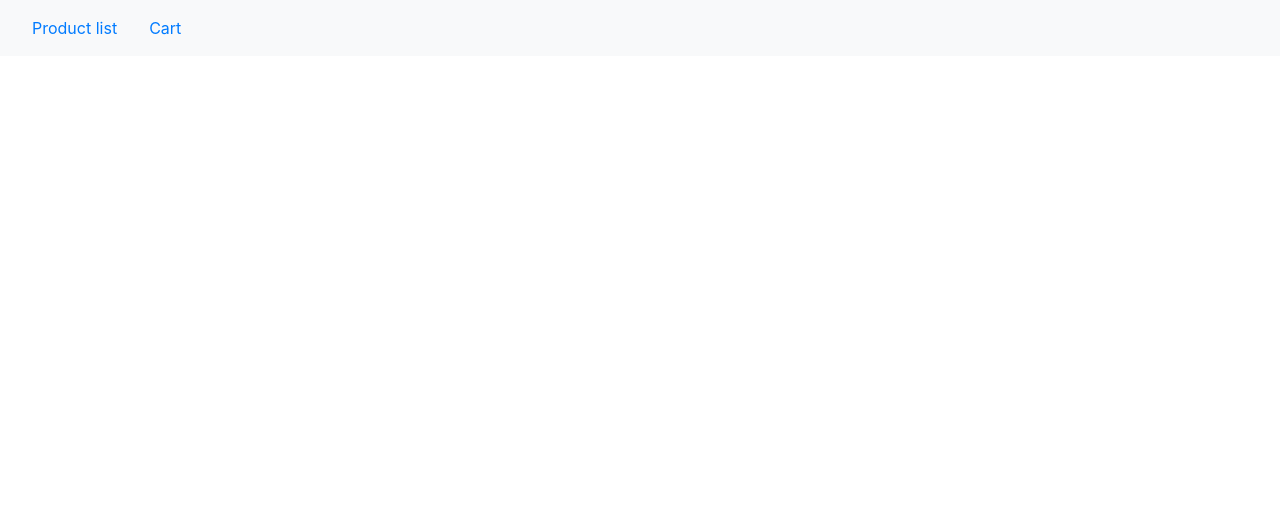
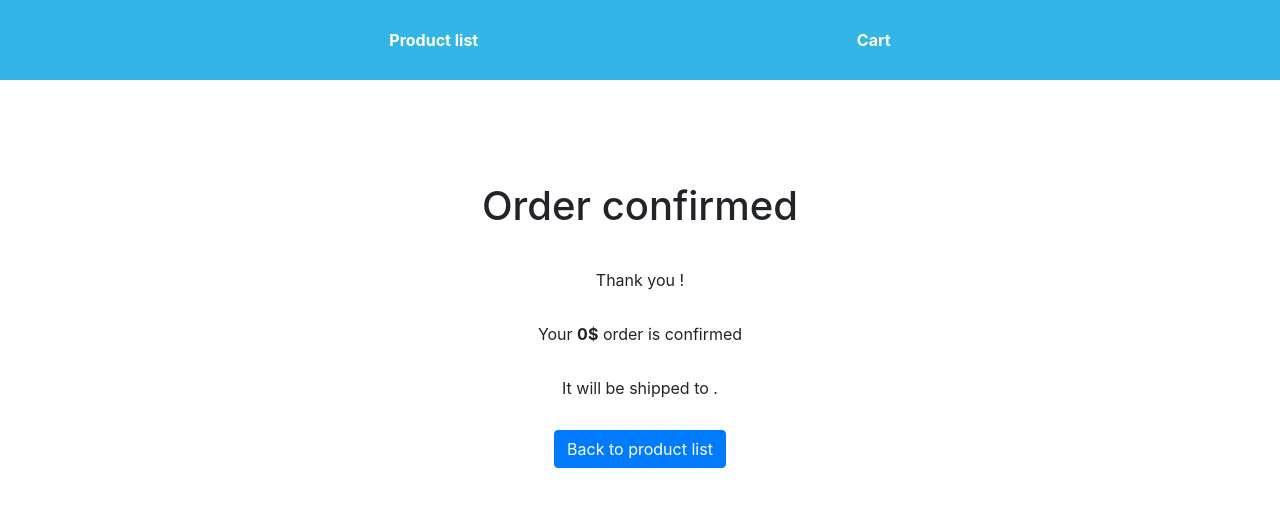
Before and after one commit to PaulPloumhans/Store-Frontend, an Angular app: page /confirmation in a window 1280 px wide. Before the commit this address led to /. Shown: the top 506 px of the page. Built offline with nearby package versions, Linux system fonts and the light colour scheme.

Commit message:
confirmatin page implemented

```diff
--- a/src/app/app-routing.module.ts
+++ b/src/app/app-routing.module.ts
@@ -1,6 +1,7 @@
 import { NgModule } from '@angular/core';
 import { RouterModule, Routes } from '@angular/router';
 import { CartComponent } from './components/cart/cart.component';
+import { ConfirmationComponent } from './components/confirmation/confirmation.component';
 import { ProductItemDetailComponent } from './components/product-item-detail/product-item-detail.component';
 import { ProductListComponent } from './components/product-list/product-list.component';
 
@@ -8,6 +9,7 @@ const routes: Routes = [
   { path: '', component: ProductListComponent },
   { path: 'cart', component: CartComponent },
   { path: 'product/:id', component: ProductItemDetailComponent },
+  { path: 'confirmation', component: ConfirmationComponent },
 ];
 
 @NgModule({
--- a/src/app/app.component.html
+++ b/src/app/app.component.html
@@ -1,3 +1,4 @@
 <!-- <app-product-list></app-product-list> -->
+<title>{{title}}</title>
 <app-nav-bar></app-nav-bar>
 <router-outlet></router-outlet>
--- a/src/app/components/cart/cart.component.html
+++ b/src/app/components/cart/cart.component.html
@@ -28,6 +28,7 @@
             <input class="form-margin" type="text" name="customerCreditCard" required minlength="16" maxlength="16" placeholder="Exactly 16 characters" [(ngModel)]="customerCreditCard" #customerCreditCardHTML="ngModel">
             <br>
             <br>
+            <!-- <input type="submit" value="Confirm Order" [disabled]="form.invalid" class="btn btn-primary" routerLink="/confirmation">                 -->
             <input type="submit" value="Confirm Order" [disabled]="form.invalid" class="btn btn-primary">
         </form>
         <div *ngIf="customerNameHTML.invalid" class="invalid-msg">
--- a/src/app/components/cart/cart.component.ts
+++ b/src/app/components/cart/cart.component.ts
@@ -1,7 +1,8 @@
 import { Component, OnInit } from '@angular/core';
 import { CartService } from 'src/app/services/cart.service';
-import { ProductService } from 'src/app/services/product.service';
+import { OrderService } from 'src/app/services/order.service';
 import { Product } from '../../models/Product';
+import { Router } from '@angular/router';
 
 @Component({
   selector: 'app-cart',
@@ -19,14 +20,15 @@ export class CartComponent implements OnInit {
 
   constructor(
     private cartService: CartService,
-    private productService: ProductService
+    private orderService: OrderService,
+    private router: Router
   ) {}
 
   ngOnInit(): void {
     // recover all products in the cart
     this.cartItems = this.cartService.getCartItems();
     // compute cart value
-    this.cartValue = this.cartService.getCartValue();
+    this.cartValue = Math.round(this.cartService.getCartValue() * 100) / 100;
   }
 
   cartSize(): number {
@@ -42,7 +44,24 @@ export class CartComponent implements OnInit {
     this.cartValue = Math.round(this.cartService.getCartValue() * 100) / 100;
   }
 
+  emptyCart(): void {
+    this.cartItems = [];
+    this.cartValue = 0;
+    this.customerName = '';
+    this.customerAddress = '';
+    this.customerCreditCard = '';
+  }
+
   confirmOrder(): void {
-    alert('Order confirmed');
+    // communicate order content to orderService
+    this.orderService.registerOrder(
+      this.cartItems,
+      this.cartValue,
+      this.customerName,
+      this.customerAddress
+    );
+    this.cartService.emptyCart();
+    this.emptyCart();
+    this.router.navigate(['/confirmation']);
   }
 }
--- a/src/app/components/confirmation/confirmation.component.css
+++ b/src/app/components/confirmation/confirmation.component.css
@@ -1,5 +1,6 @@
 .confirmation-container {
   display: flex;
+  flex-direction: row;
   align-items: center;
   justify-content: center;
   margin-top: 8%;
--- a/src/app/components/confirmation/confirmation.component.html
+++ b/src/app/components/confirmation/confirmation.component.html
@@ -1 +1,17 @@
-<p>confirmation works!</p>
+<div class=confirmation-container>
+    <div class=confirmation-items>
+        <div class="confirmation-item">
+            <h1>Order confirmed</h1>
+        </div>
+        <div class="confirmation-item">
+            Thank you <b>{{customerName}}</b>!
+        </div>
+        <div class="confirmation-item">
+            Your <b>{{orderValue}}$</b> order is confirmed
+        </div>
+        <div class="confirmation-item">
+            It will be shipped to <b>{{customerAddress}}</b>.
+        </div>
+        <button class="btn btn-primary" routerLink="/">Back to product list</button>
+    </div>
+</div>
--- a/src/app/components/confirmation/confirmation.component.ts
+++ b/src/app/components/confirmation/confirmation.component.ts
@@ -1,15 +1,21 @@
-import { Component, OnInit } from '@angular/core';
+import { Component, OnInit, Input } from '@angular/core';
+import { OrderService } from 'src/app/services/order.service';
 
 @Component({
   selector: 'app-confirmation',
   templateUrl: './confirmation.component.html',
-  styleUrls: ['./confirmation.component.css']
+  styleUrls: ['./confirmation.component.css'],
 })
 export class ConfirmationComponent implements OnInit {
+  customerName: string = '';
+  customerAddress: string = '';
+  orderValue: number = 0;
 
-  constructor() { }
+  constructor(private orderService: OrderService) {}
 
   ngOnInit(): void {
+    this.customerName = this.orderService.customerName;
+    this.customerAddress = this.orderService.customerAddress;
+    this.orderValue = this.orderService.orderValue;
   }
-
 }
--- a/src/app/components/nav-bar/nav-bar.component.css
+++ b/src/app/components/nav-bar/nav-bar.component.css
@@ -1 +1,15 @@
-@import '../../../../node_modules/bootstrap/dist/css/bootstrap.css'
+/*@import '../../../../node_modules/bootstrap/dist/css/bootstrap.css'*/
+
+.navigation {
+    display : flex;
+    flex-direction: row;
+    justify-content: space-evenly;
+    text-align: left;
+    background : #33B5E5;
+    padding: 20px 200px 20px 200px;
+}
+
+a {
+    color : #ffffff;
+    font-weight: bold;
+}
--- a/src/app/components/nav-bar/nav-bar.component.html
+++ b/src/app/components/nav-bar/nav-bar.component.html
@@ -1,4 +1,4 @@
-<nav class="navbar navbar-expand-sm navbar-light bg-light" style>
+<nav class="navigation">
     <a class="nav-link" routerLink="/">Product list</a>
     <br>
     <a class="nav-link" routerLink="/cart">Cart</a>
--- a/src/app/components/product-item/product-item.component.html
+++ b/src/app/components/product-item/product-item.component.html
@@ -3,7 +3,7 @@
     <img class="product-image" [src]="product.url" routerLink="/product/{{product.id}}">
     <p>{{product.price}}$</p>
     <form #form="ngForm" (ngSubmit)="addToCart()">
-        <input type="number" name="toAdd" min="1" max="99" value="1" [(ngModel)]="toAdd">
+        <input type="number" class="select-input" name="toAdd" min="1" max="99" value="1" [(ngModel)]="toAdd">
         <input type="submit" value="Add to cart">
     </form>
 </div>
--- a/src/app/services/cart.service.ts
+++ b/src/app/services/cart.service.ts
@@ -1,5 +1,4 @@
 import { Injectable } from '@angular/core';
-import { createPrinter } from 'typescript';
 import { Product } from '../models/Product';
 
 @Injectable({
@@ -59,4 +58,9 @@ export class CartService {
     }
     return cartValue;
   }
+
+  // empty cart
+  emptyCart(): void {
+    this.cart.clear();
+  }
 }
--- /dev/null
+++ b/src/app/services/order.service.ts
@@ -0,0 +1,26 @@
+import { Injectable } from '@angular/core';
+import { Product } from '../models/Product';
+
+@Injectable({
+  providedIn: 'root',
+})
+export class OrderService {
+  cart: { product: Product; quantity: number }[] = [];
+  orderValue: number = 0;
+  customerName: string = '';
+  customerAddress: string = '';
+
+  constructor() {}
+
+  registerOrder(
+    myCart: { product: Product; quantity: number }[],
+    myOrderValue: number,
+    myCustomerName: string,
+    myCustomerAddress: string
+  ): void {
+    this.cart = myCart;
+    this.orderValue = myOrderValue;
+    this.customerName = myCustomerName;
+    this.customerAddress = myCustomerAddress;
+  }
+}
```
Also changed, not shown: 1 other file (tests, documents, lock files or other folders).
